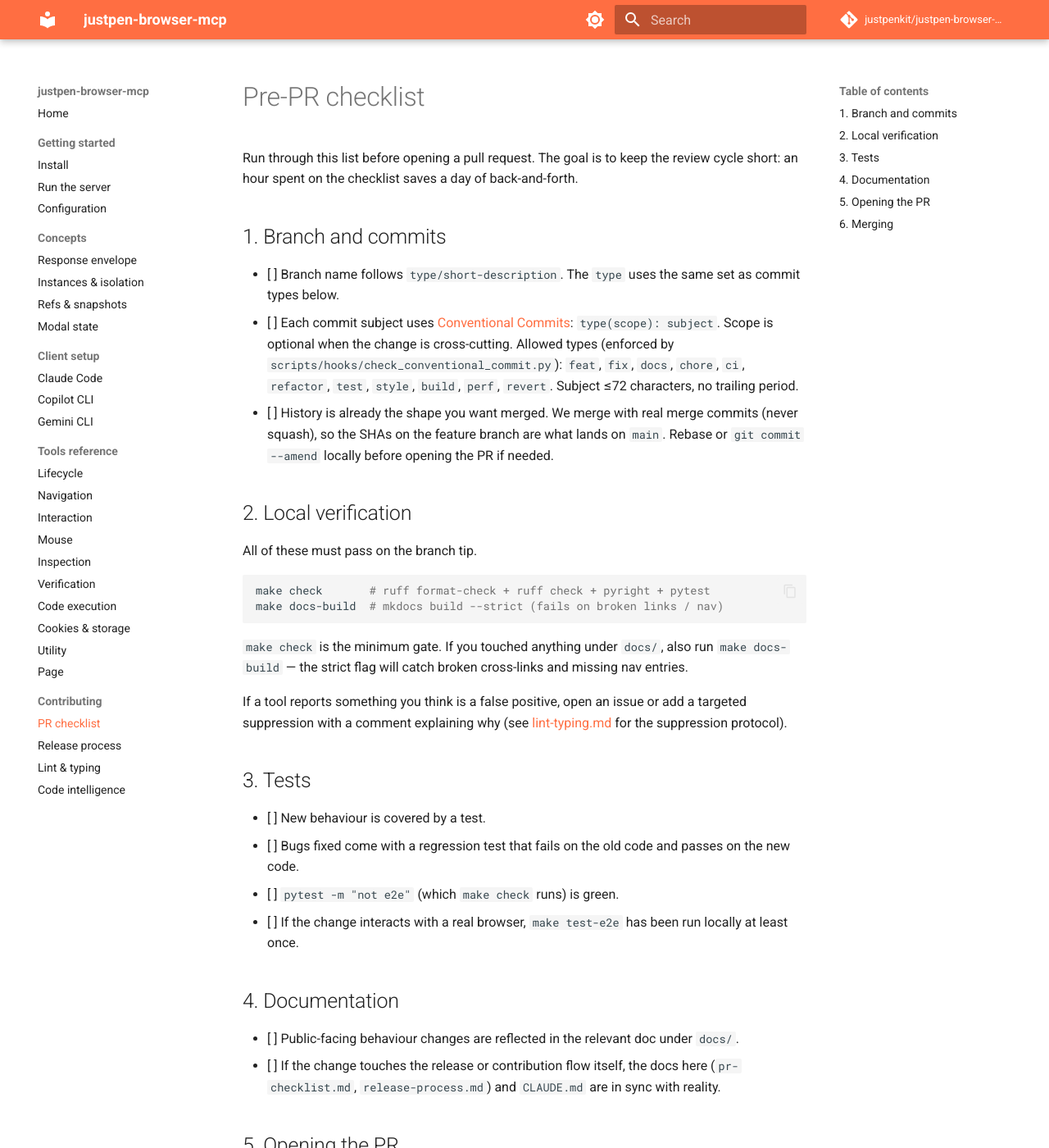
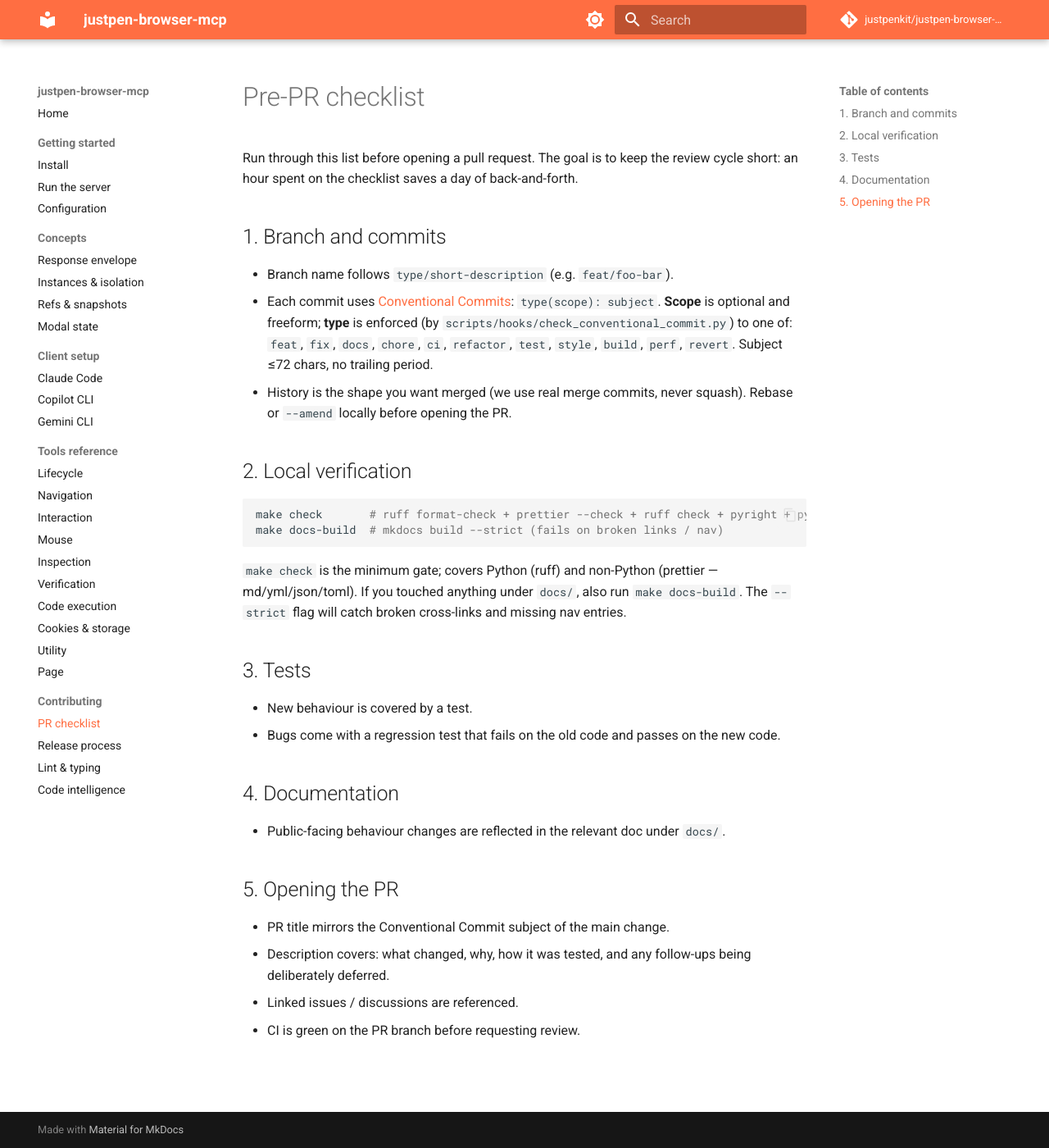
Before and after one commit to justpenkit/justpen-browser-mcp, an MkDocs documentation site: the page built from docs/contributing/pr-checklist.md, in a window 1280 px wide and 1400 px high. Shown: the whole window at 82% size. Built offline with MkDocs 1.6.1 and Material for MkDocs 9.7.7, drawn with Linux system fonts in a browser that asks for light colours; comment, search, counter and statistics services are not loaded; some of the changed text lies outside the part shown.

Commit message:
docs(contributing): shorten lint-typing + revise pr-checklist

````diff
--- a/docs/contributing/pr-checklist.md
+++ b/docs/contributing/pr-checklist.md
@@ -5,62 +5,42 @@
 
 ## 1. Branch and commits
 
-- [ ] Branch name follows `type/short-description`. The `type` uses the same
-      set as commit types below.
-- [ ] Each commit subject uses [Conventional Commits](https://www.conventionalcommits.org/):
-      `type(scope): subject`. Scope is optional when the change is cross-cutting.
-      Allowed types (enforced by `scripts/hooks/check_conventional_commit.py`):
-      `feat`, `fix`, `docs`, `chore`, `ci`, `refactor`, `test`, `style`,
-      `build`, `perf`, `revert`. Subject ≤72 characters, no trailing period.
-- [ ] History is already the shape you want merged. We merge with real merge
-      commits (never squash), so the SHAs on the feature branch are what lands
-      on `main`. Rebase or `git commit --amend` locally before opening the PR if
-      needed.
+- Branch name follows `type/short-description` (e.g. `feat/foo-bar`).
+- Each commit uses [Conventional Commits](https://www.conventionalcommits.org/):
+  `type(scope): subject`. **Scope** is optional and freeform; **type** is
+  enforced (by `scripts/hooks/check_conventional_commit.py`) to one of:
+  `feat`, `fix`, `docs`, `chore`, `ci`, `refactor`, `test`, `style`,
+  `build`, `perf`, `revert`. Subject ≤72 chars, no trailing period.
+- History is the shape you want merged (we use real merge commits, never
+  squash). Rebase or `--amend` locally before opening the PR.
 
 ## 2. Local verification
 
-All of these must pass on the branch tip.
-
 ```bash
-make check       # ruff format-check + ruff check + pyright + pytest
+make check       # ruff format-check + prettier --check + ruff check + pyright + pytest
 make docs-build  # mkdocs build --strict (fails on broken links / nav)
 ```
 
-`make check` is the minimum gate. If you touched anything under `docs/`,
-also run `make docs-build` — the strict flag will catch broken cross-links
-and missing nav entries.
-
-If a tool reports something you think is a false positive, open an issue or
-add a targeted suppression with a comment explaining why (see
-[lint-typing.md](lint-typing.md) for the suppression protocol).
+`make check` is the minimum gate; covers Python (ruff) and non-Python
+(prettier — md/yml/json/toml). If you touched anything under `docs/`,
+also run `make docs-build`. The `--strict` flag will catch broken
+cross-links and missing nav entries.
 
 ## 3. Tests
 
-- [ ] New behaviour is covered by a test.
-- [ ] Bugs fixed come with a regression test that fails on the old code and
-      passes on the new code.
-- [ ] `pytest -m "not e2e"` (which `make check` runs) is green.
-- [ ] If the change interacts with a real browser, `make test-e2e` has been
-      run locally at least once.
+- New behaviour is covered by a test.
+- Bugs come with a regression test that fails on the old code and passes
+  on the new code.
 
 ## 4. Documentation
 
-- [ ] Public-facing behaviour changes are reflected in the relevant doc under
-      `docs/`.
-- [ ] If the change touches the release or contribution flow itself, the docs
-      here (`pr-checklist.md`, `release-process.md`) and `CLAUDE.md` are in
-      sync with reality.
+- Public-facing behaviour changes are reflected in the relevant doc under
+  `docs/`.
 
 ## 5. Opening the PR
 
-- [ ] PR title mirrors the Conventional Commit subject of the main change.
-- [ ] Description covers: what changed, why, how it was tested, and any
-      follow-ups being deliberately deferred.
-- [ ] Linked issues / discussions are referenced.
-- [ ] CI is green on the PR branch before requesting review.
-
-## 6. Merging
-
-- [ ] Use the **Create a merge commit** button — never **Squash and merge**.
-      We preserve individual commit SHAs so any locally-created tags on the
-      branch (e.g. version bump tags) stay valid after the merge.
+- PR title mirrors the Conventional Commit subject of the main change.
+- Description covers: what changed, why, how it was tested, and any
+  follow-ups being deliberately deferred.
+- Linked issues / discussions are referenced.
+- CI is green on the PR branch before requesting review.
````
Also changed, not shown: docs/contributing/lint-typing.md (+12 -44 lines).
